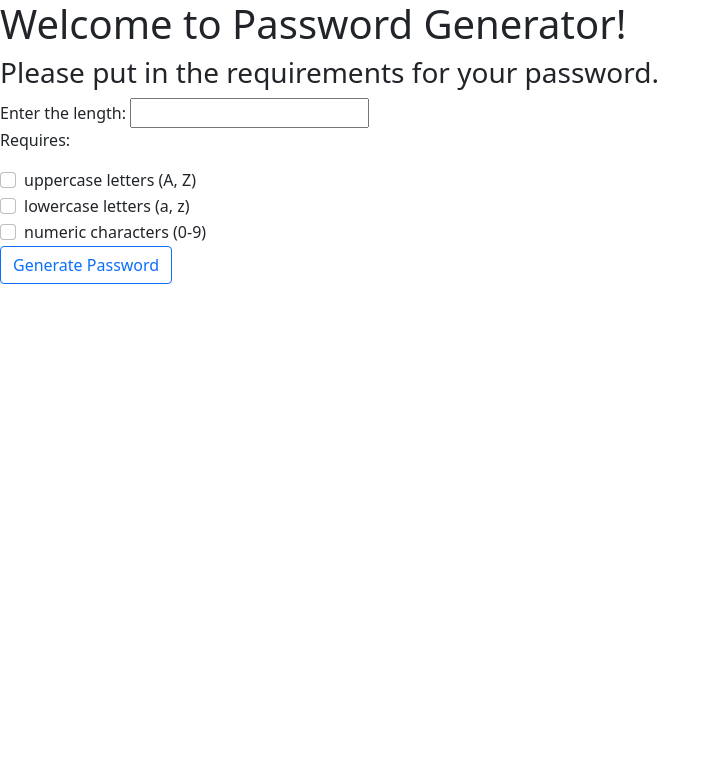
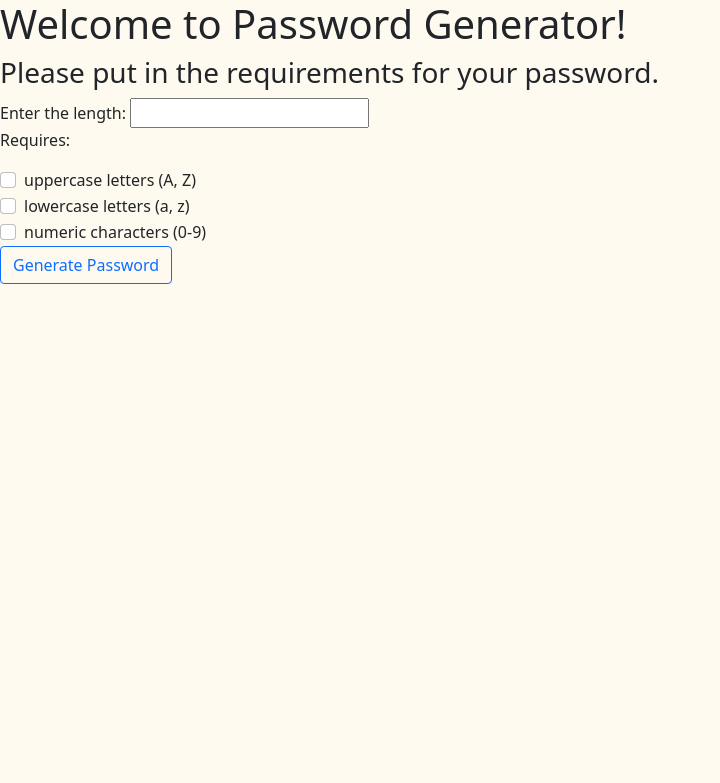
Before and after one commit to jbian92/Password-Generator, a Flask app: page / in a window 1280 px wide. Shown: the top 783 px of the page, without its empty margins (0-720 px from the left). Run offline with Flask 2, Linux system fonts and the light colour scheme.

Commit message:
added background color

```diff
--- a/templates/base.html
+++ b/templates/base.html
@@ -9,7 +9,7 @@
         <title>{% block title %}{% endblock title %}</title>
     </head>
 
-    <body>
+    <body style="background-color: #fffaef">
         {% block content %}
         {% endblock content %}
 
```
Also changed, not shown: static/images/password.jpg (renamed from password.jpg).
